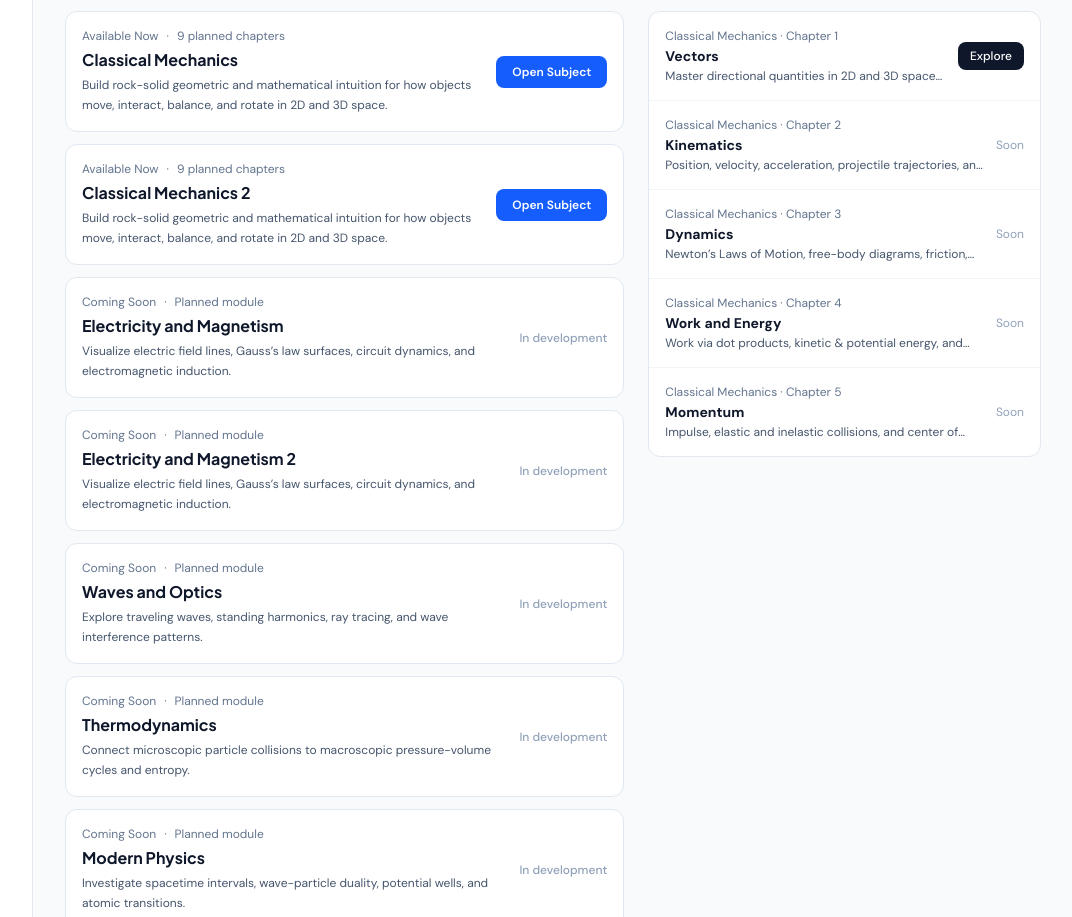
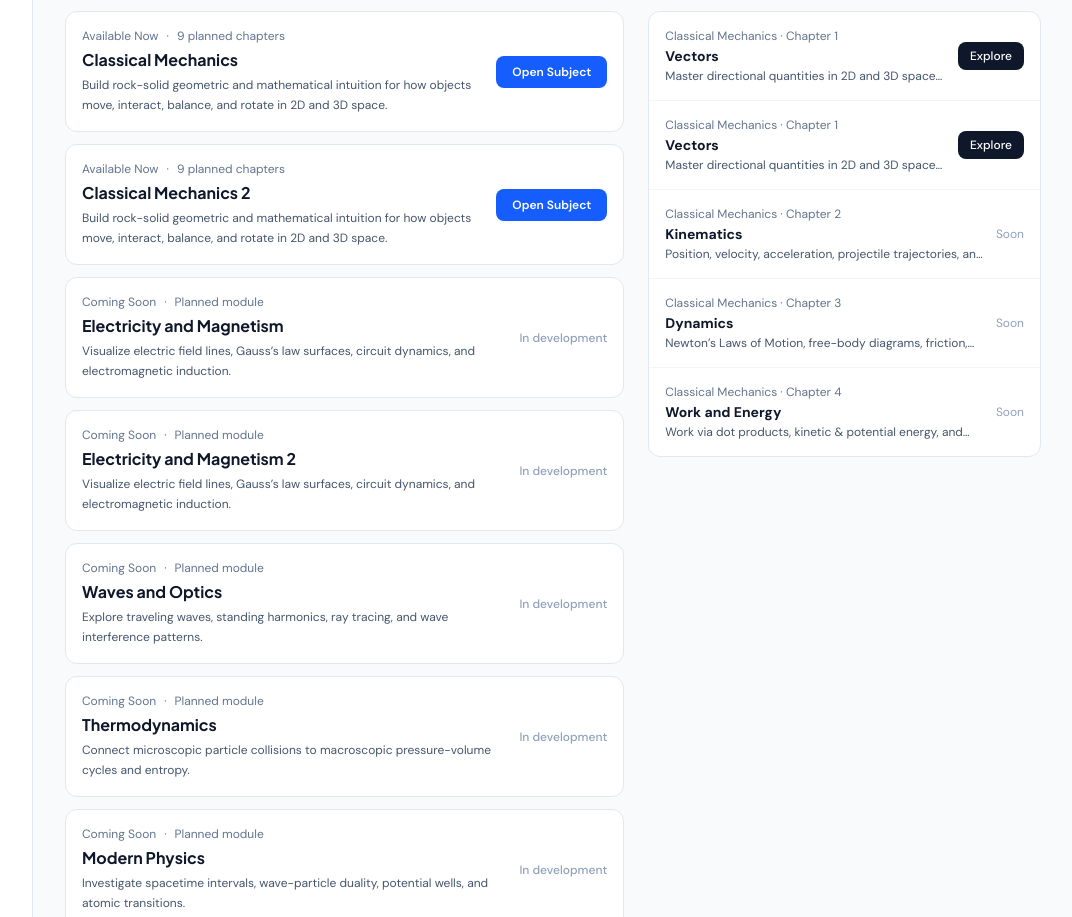
Before and after one commit to alebirendra/PhysiSim, a React (Vite) app: page / in a window 1280 px wide. Shown: the part 920-1837 px from the top of the page, without its empty margins (207-1279 px from the left). Built offline with nearby package versions, Linux system fonts and the light colour scheme.

Commit message:
Modify classical mechanics ID and add vectors entry
Updated the ID of the classical mechanics entry and added a new entry for vectors with detailed learning objectives and key equations.

```diff
--- a/src/content/registry.ts
+++ b/src/content/registry.ts
@@ -33,7 +33,7 @@ export const SUBJECTS: SubjectItem[] = [
     accentColor: '#2563EB',
   },
   {
-    id: 'classical-mechanics',
+    id: 'classical-mechanics-2',
     title: 'Classical Mechanics 2',
     subtitle: 'Motion, Forces, Energy & Spatial Geometry',
     description:
@@ -150,6 +150,87 @@ export const CHAPTERS: ChapterItem[] = [
   {
     id: 'vectors',
     subjectId: 'classical-mechanics',
+    resourceId: 'cm-foundations-text',
+    number: 1,
+    title: 'Vectors',
+    summary:
+      'Master directional quantities in 2D and 3D space—from graphical arrows and trigonometric components to unit vectors, dot products, and 3D cross products.',
+    estimatedMinutes: 90,
+    status: 'available',
+    learningObjectives: [
+      'Distinguish scalar quantities from directional vector quantities in physical contexts.',
+      'Convert fluently between polar (magnitude, angle) and Cartesian (Ax, Ay) coordinates.',
+      'Combine and subtract vectors both geometrically (head-to-tail, parallelogram) and algebraically.',
+      'Resolve any vector into orthogonal rectangular components and express it with unit vectors i, j, k.',
+      'Compute and physically interpret dot products (work, projection) and 3D cross products (torque, right-hand rule).',
+    ],
+    keyEquations: [
+      {
+        label: 'Magnitude & Angle',
+        latex: 'A = \\sqrt{A_x^2 + A_y^2}, \\quad \\theta = \\operatorname{atan2}(A_y, A_x)',
+        meaning: 'Links rectangular coordinates to arrow length and direction.',
+      },
+      {
+        label: 'Vector Resolution',
+        latex: 'A_x = A\\cos\\theta, \\quad A_y = A\\sin\\theta',
+        meaning: 'Projects a vector onto perpendicular horizontal and vertical axes.',
+      },
+      {
+        label: 'Vector Addition',
+        latex: 'R_x = A_x + B_x, \\quad R_y = A_y + B_y, \\quad R = \\sqrt{R_x^2 + R_y^2}',
+        meaning: 'Computes the resultant vector from independent axis sums.',
+      },
+      {
+        label: 'Unit Vector Form',
+        latex: '\\vec{A} = A_x\\hat{i} + A_y\\hat{j} + A_z\\hat{k}',
+        meaning: 'Expresses any 3D vector as a linear combination of standard basis unit vectors.',
+      },
+      {
+        label: 'Dot Product',
+        latex: '\\vec{A} \\cdot \\vec{B} = |\\vec{A}||\\vec{B}|\\cos\\theta = A_x B_x + A_y B_y',
+        meaning: 'Measures directional alignment; fundamental to mechanical work.',
+      },
+      {
+        label: 'Cross Product',
+        latex: '|\\vec{A} \\times \\vec{B}| = |\\vec{A}||\\vec{B}|\\sin\\theta',
+        meaning: 'Produces a perpendicular 3D vector scaled by the spanned parallelogram area.',
+      },
+    ],
+    topicIds: VECTORS_TOPICS.map((t) => t.id),
+    simulationIds: [
+      'representation',
+      'addition',
+      'subtraction',
+      'resolution',
+      'unit-vectors',
+      'dot-product',
+      'cross-product',
+      'displacement',
+    ],
+    modules: [
+      ...VECTORS_TOPICS.map((t) => ({
+        id: `mod-${t.id}`,
+        kind: 'lesson' as const,
+        title: `${t.order}. ${t.title}`,
+        refId: t.id,
+      })),
+      {
+        id: 'mod-vec-lab',
+        kind: 'simulation',
+        title: 'Interactive Vector Simulation Lab',
+        refId: 'representation',
+      },
+      {
+        id: 'mod-vec-practice',
+        kind: 'exercise-set',
+        title: 'Vectors Practice & Quiz Set',
+        refId: 'vectors',
+      },
+    ],
+  },
+    {
+    id: 'vectors',
+    subjectId: 'classical-mechanics-2',
     resourceId: 'cm-foundations-text',
     number: 1,
     title: 'Vectors',
```
